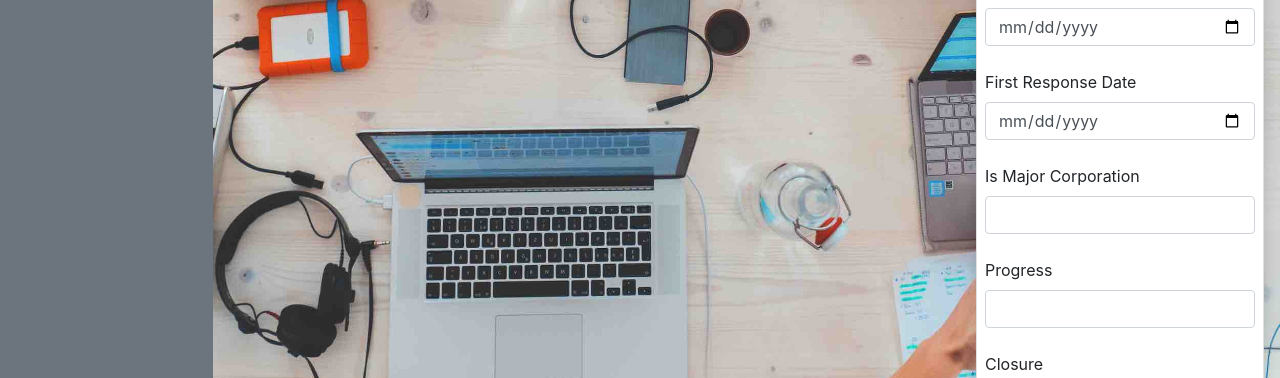
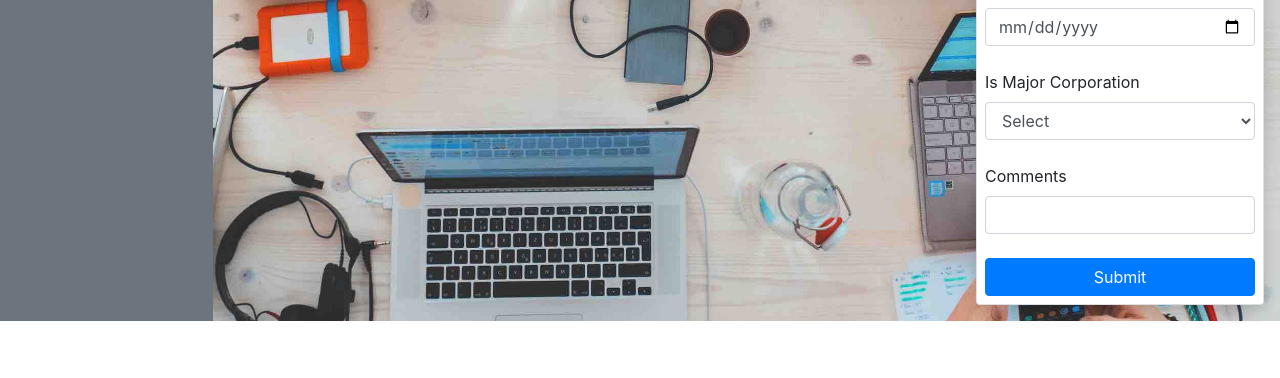
Before and after one commit to cafeamericano/careerCoach, a React (Create React App) app: page / in a window 1280 px wide. Shown: the part 401-779 px from the top of the page. Built offline with nearby package versions, Linux system fonts and the light colour scheme; no server answers.

Commit message:
Simplified add record form; set model defaults for progress and closure

```diff
--- a/server.js
+++ b/server.js
@@ -32,8 +32,9 @@ app.use(bodyParser.urlencoded({ extended: false }));
 
 app.get("/all", (req, res) => {
   db.JobApplication.find({})
+    .sort({ applicationDate: -1 })
     .then(function(queryResult) {
-      console.log(queryResult)
+      console.log(queryResult);
       res.json(queryResult);
     })
     .catch(function(err) {
@@ -42,7 +43,7 @@ app.get("/all", (req, res) => {
 });
 
 app.post("/add", (req, res) => {
-  console.log(req.body)
+  console.log(req.body);
   db.JobApplication.create(req.body)
     .then(function() {
       res.send("Record added");
--- a/src/AddRecordForm.js
+++ b/src/AddRecordForm.js
@@ -1,4 +1,10 @@
 import React, { Component } from "react";
+
+var style = {
+  invisibleInput: {
+    display: "none"
+  }
+};
 
 class AddRecordForm extends Component {
   constructor(props) {
@@ -23,47 +29,99 @@ class AddRecordForm extends Component {
       },
       body: JSON.stringify(allCollectedData)
     });
-    this.props.updateParentState()
+    this.props.updateParentState();
   };
 
   render() {
     return (
-      <form className='card shadow p-2 animated slideInRight' onChange={this.processInput} onSubmit={this.submitForm}>
-        <h3 className='text-center'>Add a New Application</h3>
+      <form
+        className="card shadow p-2 animated slideInRight"
+        onChange={this.processInput}
+        onSubmit={this.submitForm}
+      >
+        <h3 className="text-center">Add a New Application</h3>
         <hr></hr>
         <label>Company Name</label>
-        <input class="form-control" name="companyName" placeholder="Company name"></input>
+        <input
+          class="form-control"
+          name="companyName"
+          placeholder="Company name"
+        ></input>
         <br />
 
         <label>Job Title</label>
-        <input class="form-control" name="jobTitle" placeholder="Job title"></input>
+        <input
+          class="form-control"
+          name="jobTitle"
+          placeholder="Job title"
+        ></input>
         <br />
 
         <label>Application Date</label>
         <input class="form-control" name="applicationDate" type="date"></input>
         <br />
+        {/*
+        <label>First Response Date</label>
+        <input
+          class="form-control"
+          name="firstResponseDate"
+          type="date"
+        ></input>
+        <br /> */}
 
-        <label>First Response Date</label>
-        <input class="form-control" name="firstResponseDate" type="date"></input>
+        <label>Is Major Corporation</label>
+        <select
+          class="form-control"
+          name="isMajorCorporation"
+          data-existing="{{this.majorCorporation}}"
+        >
+          <option selected disabled>
+            Select
+          </option>
+          <option value="Yes">Yes</option>
+          <option value="No">No</option>
+        </select>
         <br />
 
-        <label>Is Major Corporation</label>
-        <input class="form-control" name="isMajorCorporation" type="text"></input>
-        <br />
-
-        <label>Progress</label>
-        <input class="form-control" name="progress" type="text"></input>
+        {/* <label>Progress</label>
+        <select
+          class="form-control"
+          id="progress"
+          name="progress"
+          data-existing="{{this.progress}}"
+        >
+          <option value="Application Submitted">Application Submitted</option>
+          <option value="Discussed With Recruiter">
+            Discussed With Recruiter
+          </option>
+          <option value="Phone Interview Offered">
+            Phone Interview Offered
+          </option>
+          <option value="Onsite Interview Offered">
+            Onsite Interview Offered
+          </option>
+          <option value="Job Offered">Job Offered</option>
+        </select>
         <br />
 
         <label>Closure</label>
-        <input class="form-control" name="closure" type="text"></input>
-        <br />
+        <select class="form-control" name="closure">
+          <option value="Outstanding">Outstanding</option>
+          <option value="Accepted">Accepted</option>
+          <option value="Denied">Denied</option>
+          <option value="Withdrawn">Withdrawn</option>
+          <option value="Application Lost">Application Lost</option>
+          <option value="Never Responded">Never Responded</option>
+        </select>
+        <br /> */}
 
         <label>Comments</label>
         <input class="form-control" name="comments" type="text"></input>
         <br />
 
-        <button className='btn btn-primary' type="submit">Submit</button>
+        <button className="btn btn-primary" type="submit">
+          Submit
+        </button>
       </form>
     );
   }
```
Also changed, not shown: models/JobApplication.js (+5 -3 lines).
